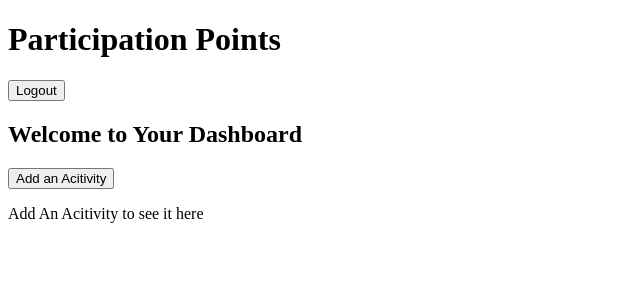
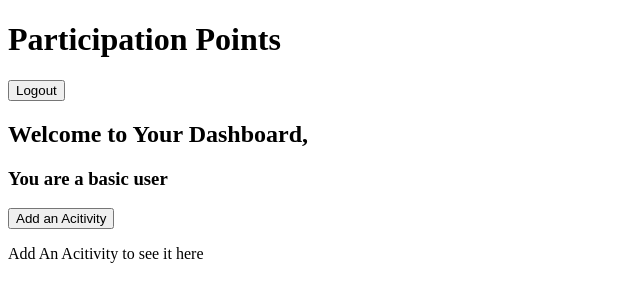
Before and after one commit to alvillaraza/BOSSparticipationFrontEnd, a React (Create React App) app in the folder boss-participation/: page /dashboard in a window 1280 px wide. Shown: the top 302 px of the page, without its empty margins (0-640 px from the left). Built offline with nearby package versions, Linux system fonts and the light colour scheme; no server answers; sample sign-in values are in the browser's storage.

Commit message:
is_admin is working

```diff
--- a/boss-participation/src/actions/index.js
+++ b/boss-participation/src/actions/index.js
@@ -58,7 +58,10 @@ export const deleteActivity = id => dispatch => {
     });
 };
 
-export const setUsername = username => dispatch => {
-  console.log("2. TODO BUG HERE setUsername function receives:", username);
+export const setUserName = username => dispatch => {
   dispatch({ type: "SET_USERNAME", payload: username });
 };
+
+export const setUserInfo = userInfo => dispatch => {
+  dispatch({ type: "SET_USER_INFO", payload: userInfo });
+};
--- a/boss-participation/src/components/Dashboard.js
+++ b/boss-participation/src/components/Dashboard.js
@@ -2,7 +2,6 @@ import React, { useEffect } from "react";
 import { useHistory } from "react-router-dom";
 import { connect } from "react-redux";
 import { getActivities, updateActivity, deleteActivity } from "../actions";
-
 import Activities from "./Activities";
 
 function Dashboard(props) {
@@ -25,7 +24,11 @@ function Dashboard(props) {
 
   return (
     <div>
-      <h2>Welcome to Your Dashboard</h2>
+      <h2>Welcome to Your Dashboard, {props.username}</h2>
+      <h3>
+        You are{" "}
+        {props.userInformation.is_owner === 1 ? "an admin!" : "a basic user"}
+      </h3>
 
       <button onClick={() => history.push("/add-activity")}>
         Add an Acitivity
@@ -51,6 +54,7 @@ function Dashboard(props) {
 
 const mapStateToProps = state => {
   return {
+    ...state, // THE STUPIDITY
     isLoading: state.isLoading,
     error: state.error,
     activities: state.activities,
--- a/boss-participation/src/components/Login.js
+++ b/boss-participation/src/components/Login.js
@@ -1,17 +1,15 @@
 import React, { useState } from "react";
 import { Link } from "react-router-dom";
 import { connect } from "react-redux";
-import { setUsername } from "../actions";
+import { setUserName, setUserInfo } from "../actions";
 
 import axios from "axios";
 
 const LoginForm = props => {
   const [user, setUser] = useState({
-    username: 'owner',
+    username: "owner",
     password: "123456789"
   });
-
-  const { history } = props;
 
   const handleChange = event => {
     setUser({
@@ -27,10 +25,9 @@ const LoginForm = props => {
       .post("http://localhost:7001/api/auth/login", user)
       .then(response => {
         localStorage.setItem("token", response.data.token);
-
-        console.log("1. setUsername runs with:", user.username);
-        setUsername(user.username);
-        history.push("/dashboard");
+        props.setUserName(user.username);
+        props.setUserInfo(response.data);
+        props.history.push("/dashboard");
       })
       .catch(error => {
         console.log(error);
@@ -42,7 +39,7 @@ const LoginForm = props => {
       <form onSubmit={login}>
         <h2>Welcome Back!</h2>
         <div>
-          <label htmlFor="name">Username </label>
+          <label htmlFor="name">Username</label>
           <input
             id="name"
             type="text"
@@ -76,8 +73,9 @@ const LoginForm = props => {
 };
 
 const mapStateToProps = state => {
-  console.log("mapStateToProps Login", state);
   return state;
 };
 
-export default connect(mapStateToProps, { setUsername })(LoginForm);
+export default connect(mapStateToProps, { setUserName, setUserInfo })(
+  LoginForm
+);
--- a/boss-participation/src/reducers/index.js
+++ b/boss-participation/src/reducers/index.js
@@ -3,12 +3,11 @@ const initialState = {
   error: "",
   activities: [],
   isUpdating: false,
-  username: ""
+  username: "",
+  userInformation: {}
 };
 
 export const reducer = (state = initialState, action) => {
-  console.log("3. reducers/index.js", action.type, action.payload);
-
   switch (action.type) {
     case "GET_ACTIVITIES":
       return {
@@ -40,11 +39,16 @@ export const reducer = (state = initialState, action) => {
       };
 
     case "SET_USERNAME":
-      console.log("4: SET_USERNAME", action.payload);
-
       return {
         ...state,
         username: action.payload
+      };
+
+    case "SET_USER_INFO":
+      console.log("3. SET_USER_INFO", action.type, action.payload);
+      return {
+        ...state,
+        userInformation: action.payload
       };
 
     default:
```
